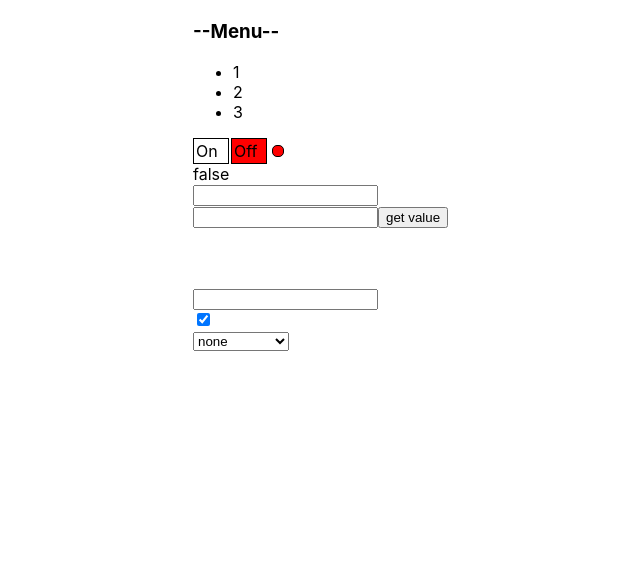
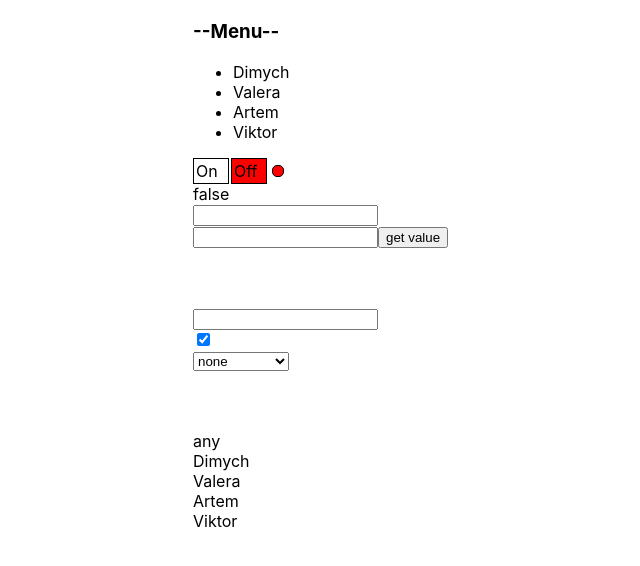
Before and after one commit to ElenaBoyko1992/React-Detail-Course, a React (Create React App) app: page / in a window 1280 px wide. Shown: the top 566 px of the page, without its empty margins (147-787 px from the left). Built offline with nearby package versions, Linux system fonts and the light colour scheme.

Commit message:
14 lesson

```diff
--- a/src/App.tsx
+++ b/src/App.tsx
@@ -5,6 +5,7 @@ import Accordion from "./components/Accordion/Accordion";
 import UncontrolledOnOff from "./components/UncontrolledOnOff/UncontrolledOnOff";
 import {GetValueOfUncontrolledInput, UncontrolledInput} from "./components/UncontrolledInputs/UncontrolledInput";
 import {ControlledCheckbox, ControlledInputs, ControlledSelect} from "./components/ControlledInputs/ControlledInputs";
+import {Select} from "./components/Select/Select";
 
 function App() {
     console.log("App rendering")
@@ -17,7 +18,13 @@ function App() {
         <div className={'App'}>
 
             <Accordion titleValue={"Menu"} collapsed={accordionCollapsed}
-                       onChange={() => setAccordionCollapsed(!accordionCollapsed)}/>
+                       onChange={() => setAccordionCollapsed(!accordionCollapsed)}
+                       items={[{title: 'Dimych', value: 1}, {title: 'Valera', value: 2}, {
+                           title: 'Artem',
+                           value: 3
+                       }, {title: 'Viktor', value: 4}]}
+                       onClick={(value) => alert(`item ${value} was clicked`)}
+            />
 
             {/*<UncontrolledOnOff/>*/}
             {/*<OnOff on={switchOn} onChange={setSwitchOn}/>*/}
@@ -32,6 +39,13 @@ function App() {
             <ControlledInputs/>
             <ControlledCheckbox/>
             <ControlledSelect/>
+            <br/>
+            <br/>
+            <br/>
+            <Select value={'any'} items={[{title: 'Dimych', value: 1}, {title: 'Valera', value: 2}, {
+                title: 'Artem',
+                value: 3
+            }, {title: 'Viktor', value: 4}]} onChange={() =>{alert('')}}/>
 
 
             {/*
--- a/src/components/Accordion/Accordion.tsx
+++ b/src/components/Accordion/Accordion.tsx
@@ -1,9 +1,16 @@
 import React from "react";
+
+type ItemType = {
+    title: string
+    value: any
+}
 
 type AccordionPropsType = {
     titleValue: string
     collapsed: boolean
     onChange: () => void
+    items: ItemType[]
+    onClick: (value: any) => void
 }
 
 function Accordion(props: AccordionPropsType) {
@@ -11,7 +18,7 @@ function Accordion(props: AccordionPropsType) {
     return <div>
         <AccordionTitle title={props.titleValue} onChange={props.onChange}
         />
-        {!props.collapsed && <AccordionBody/>}
+        {!props.collapsed && <AccordionBody items={props.items} onClick={props.onClick}/>}
     </div>
 }
 
@@ -25,13 +32,16 @@ function AccordionTitle(props: AccordionTitlePropsType) {
     return <h3 onClick={props.onChange}>--{props.title}--</h3>
 }
 
-function AccordionBody() {
+type AccordionBodyType = {
+    items: ItemType[]
+    onClick: (value: any) => void
+}
+
+function AccordionBody(props: AccordionBodyType) {
     console.log("AccordionBody rendering")
     return (
         <ul>
-            <li>1</li>
-            <li>2</li>
-            <li>3</li>
+            {props.items.map((i, index) => <li onClick={() => props.onClick(i.value)} key={index}>{i.title}</li>)}
         </ul>
     );
 }
--- /dev/null
+++ b/src/components/Select/Select.tsx
@@ -0,0 +1,19 @@
+type ItemType = {
+    title: string
+    value: any
+}
+
+type SelectPropsType = {
+    value: any
+    onChange: (value: any) => void
+    items: ItemType[]
+}
+
+export const Select = (props: SelectPropsType) => {
+    return (
+        <div>
+            <div>{props.value}</div>
+            {props.items.map(i => <div>{i.title}</div>)}
+        </div>
+    )
+}
```
